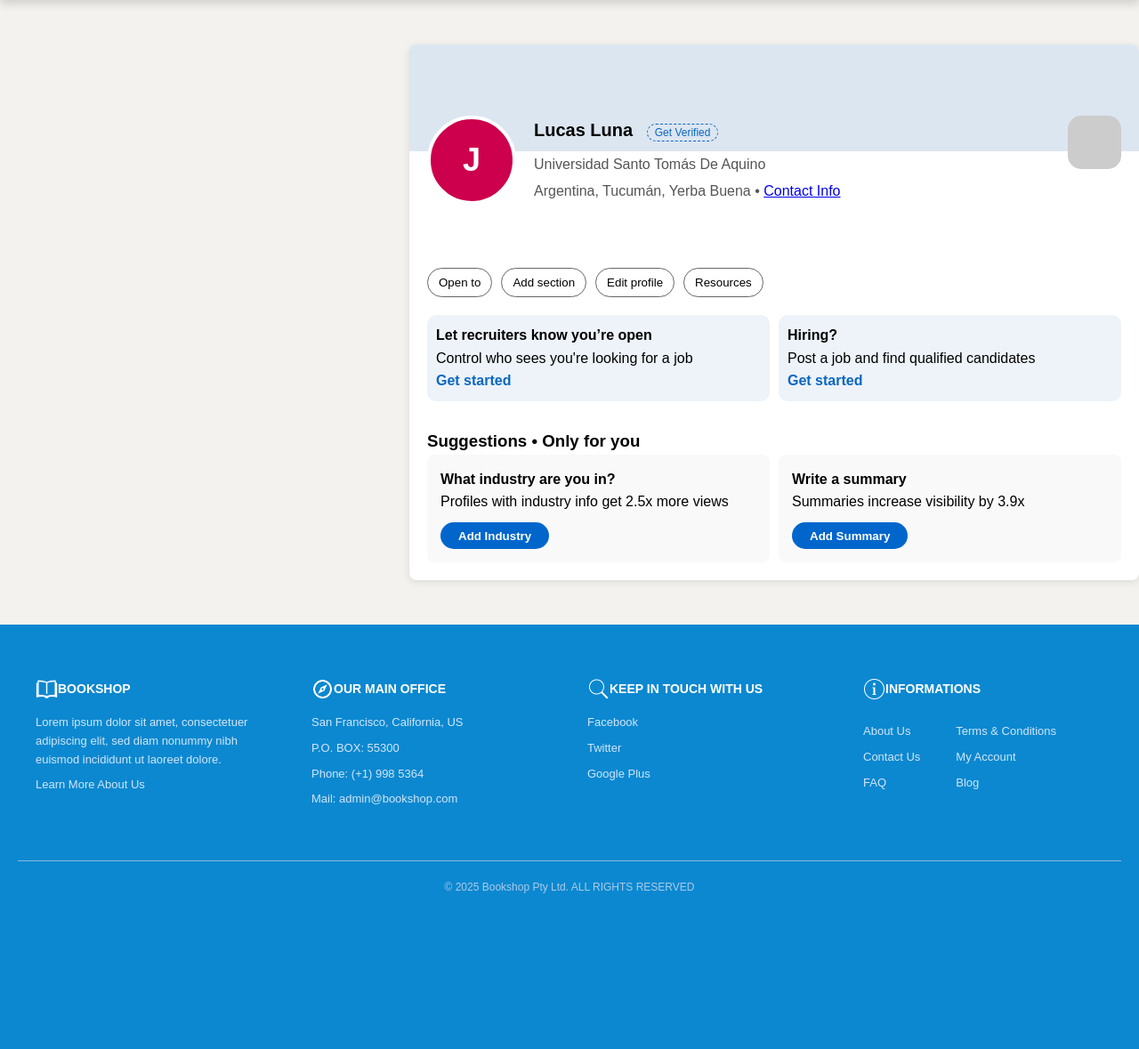
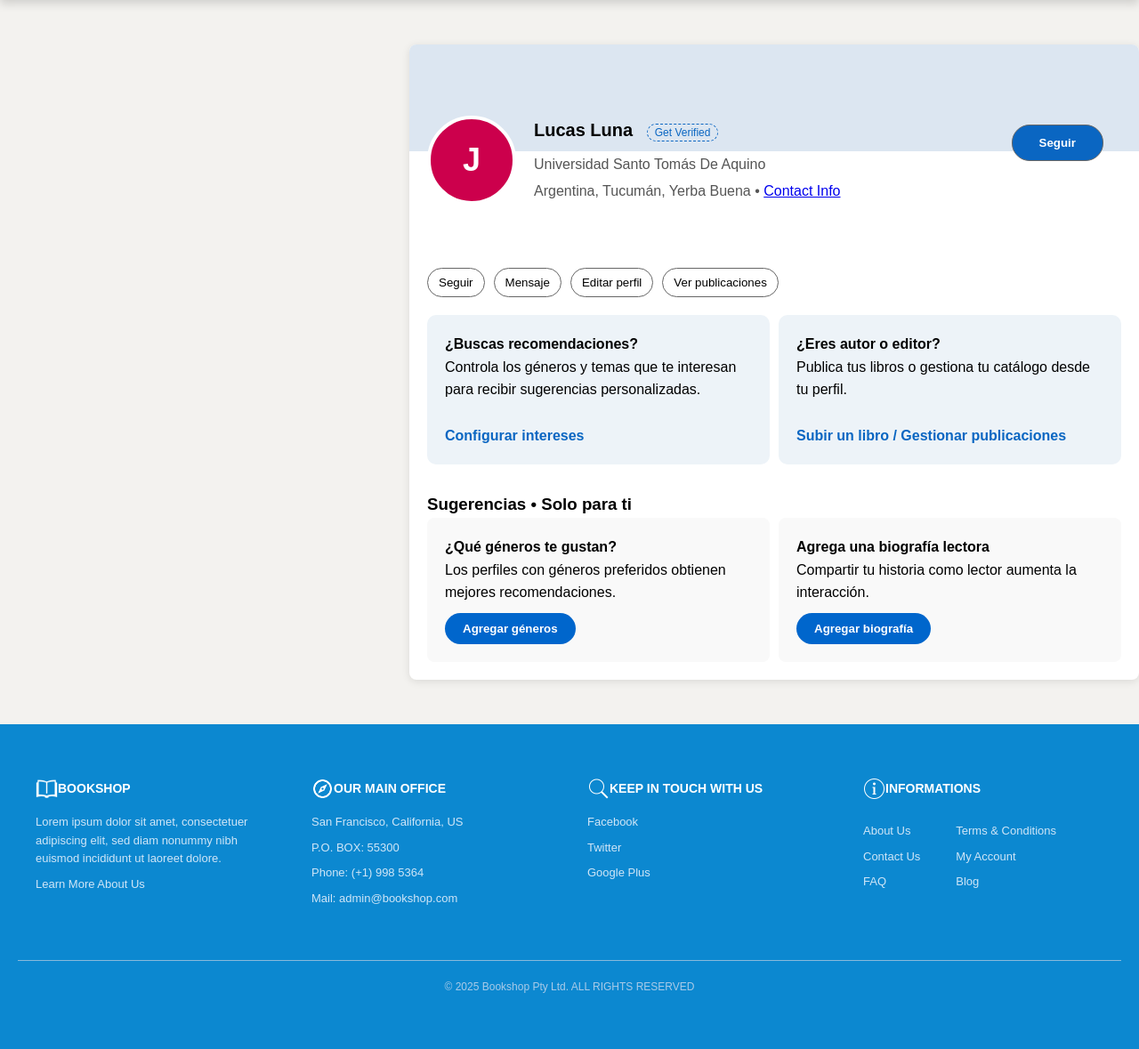
Before and after one commit to Valentinaadle/BookLoop, a Node server app: page /profile in a window 1280 px wide. Shown: the part 125-1304 px from the top of the page at 89% size. Before the commit the page ends 1129 px from the top, so only its background shows below. Run offline with Node 20, Linux system fonts and the light colour scheme.

Commit message:
profilePart2

```diff
--- a/public/css/profile.css
+++ b/public/css/profile.css
@@ -48,6 +48,14 @@ body {
     border-radius: 50%;
     border: 4px solid white;
     margin-right: 20px;
+    cursor: default;
+  }
+
+  .avatar-circle:hover {
+    background-color: #a3003a;
+    transition: background-color 0.3s;
+    transform: scale(1.2);
+    transition: transform 0.1s;
   }
 
   .info h2 {
@@ -74,12 +82,22 @@ body {
 
   .school-logo {
     margin-left: auto;
-    width: 60px;
-    height: 60px;
-    background: #ccc;
-    border-radius: 15px;
   }
 
+  .school-logo .profile-actions button {
+    padding: 12px 30px;
+    color: white;
+    background: #0a66c2;
+    border-radius: 20px;
+    cursor: pointer;
+    font-weight: bold;
+    }
+
+.profile-actions button:hover{
+    transform: scale(1.1);
+    transition: transform 0.1s;
+    background-color: #004e9c;
+}
   .profile-actions {
     display: flex;
     gap: 10px;
@@ -109,7 +127,7 @@ body {
 
   .card {
     background: #edf3f8;
-    padding: 10px;
+    padding: 20px;
     border-radius: 10px;
     flex: 1;
     min-width: 280px;
@@ -139,14 +157,14 @@ body {
   .suggestion-box {
     background: #f9f9f9;
     border-radius: 8px;
-    padding: 15px;
+    padding: 20px;
     flex: 1;
     min-width: 280px;
   }
 
   .suggestion-box button {
     margin-top: 10px;
-    padding: 7.5px 20px;
+    padding: 10px 20px;
     background-color: #0066cc;
     color: white;
     border: none;
@@ -158,6 +176,7 @@ body {
   .suggestion-box button:hover {
     transform: scale(1.1);
     transition: transform 0.1s;
+    background-color: #002a53;
   }
 
   .verify-btn:hover{
--- a/views/profile.ejs
+++ b/views/profile.ejs
@@ -27,41 +27,47 @@
           <p>Universidad Santo Tomás De Aquino</p>
           <p>Argentina, Tucumán, Yerba Buena  • <a href="#">Contact Info</a></p>
         </div>
-        <div class="school-logo"></div>
+        <div class="school-logo">
+          <div class="profile-actions">
+          <button>Seguir</button>
+          </div>
+        </div>
       </div>
 
       <div class="profile-actions">
-        <button>Open to</button>
-        <button>Add section</button>
-        <button>Edit profile</button>
-        <button>Resources</button>
+        <button>Seguir</button>
+        <button>Mensaje</button>
+        <button>Editar perfil</button>
+        <button>Ver publicaciones</button>
       </div>
 
       <div class="promo-cards">
         <div class="card">
-          <p><strong>Let recruiters know you’re open</strong></p>
-          <p>Control who sees you're looking for a job</p>
-          <a href="#" class="b">Get started</a>
+          <p><strong>¿Buscas recomendaciones?</strong></p>
+          <p>Controla los géneros y temas que te interesan para recibir sugerencias personalizadas.</p>
+          <br>
+          <a href="#" class="b"> Configurar intereses</a>
         </div>
         <div class="card">
-          <p><strong>Hiring?</strong></p>
-          <p>Post a job and find qualified candidates</p>
-          <a href="#" class="b">Get started</a>
+          <p><strong> ¿Eres autor o editor?</strong></p>
+          <p>Publica tus libros o gestiona tu catálogo desde tu perfil.</p>
+          <br>
+          <a href="#" class="b"> Subir un libro / Gestionar publicaciones</a>
         </div>
       </div>
 
       <div class="suggestions">
-        <h3>Suggestions • Only for you</h3>
+        <h3>Sugerencias • Solo para ti</h3>
         <div class="suggestion-row">
           <div class="suggestion-box">
-            <p><strong>What industry are you in?</strong></p>
-            <p>Profiles with industry info get 2.5x more views</p>
-            <button>Add Industry</button>
+            <p><strong>¿Qué géneros te gustan?</strong></p>
+            <p>Los perfiles con géneros preferidos obtienen mejores recomendaciones.</p>
+            <button> Agregar géneros</button>
           </div>
           <div class="suggestion-box">
-            <p><strong>Write a summary</strong></p>
-            <p>Summaries increase visibility by 3.9x</p>
-            <button>Add Summary</button>
+            <p><strong>Agrega una biografía lectora</strong></p>
+            <p>Compartir tu historia como lector aumenta la interacción.</p>
+            <button> Agregar biografía</button>
           </div>
         </div>
       </div>
```
